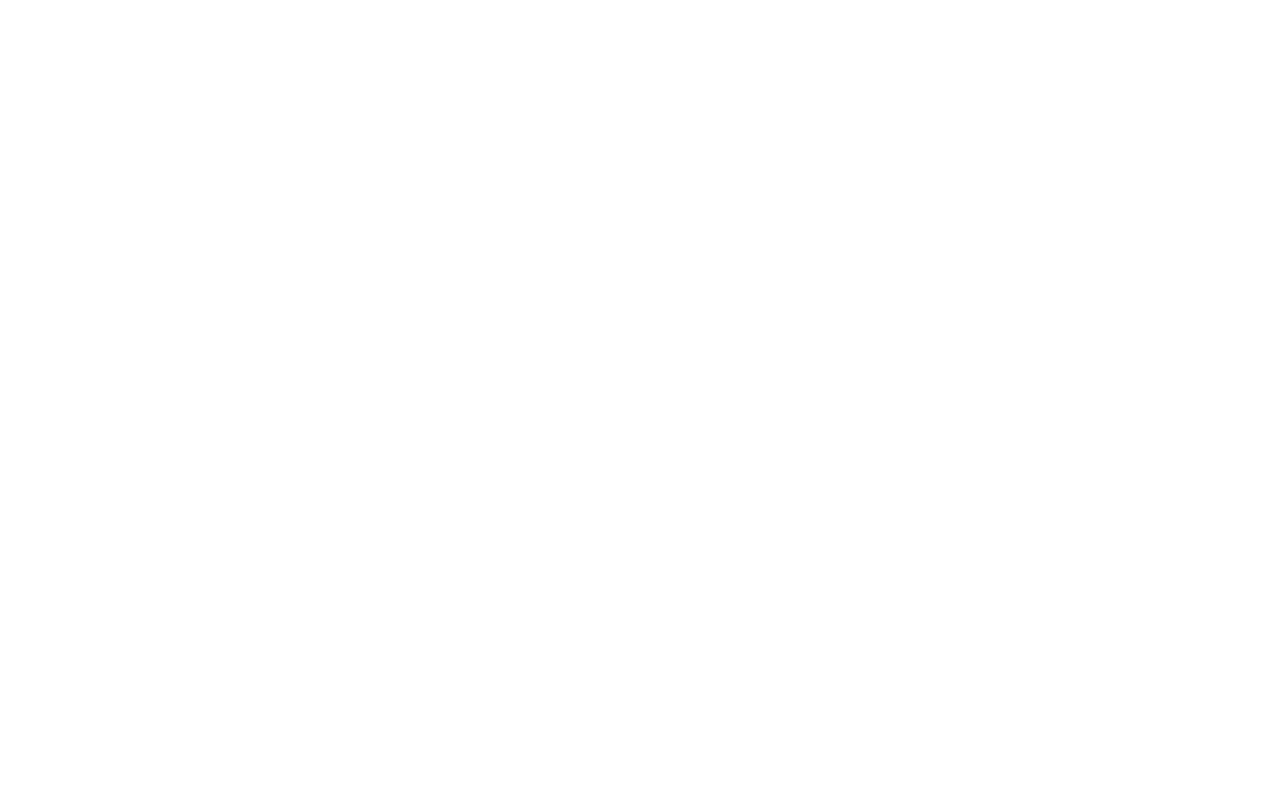
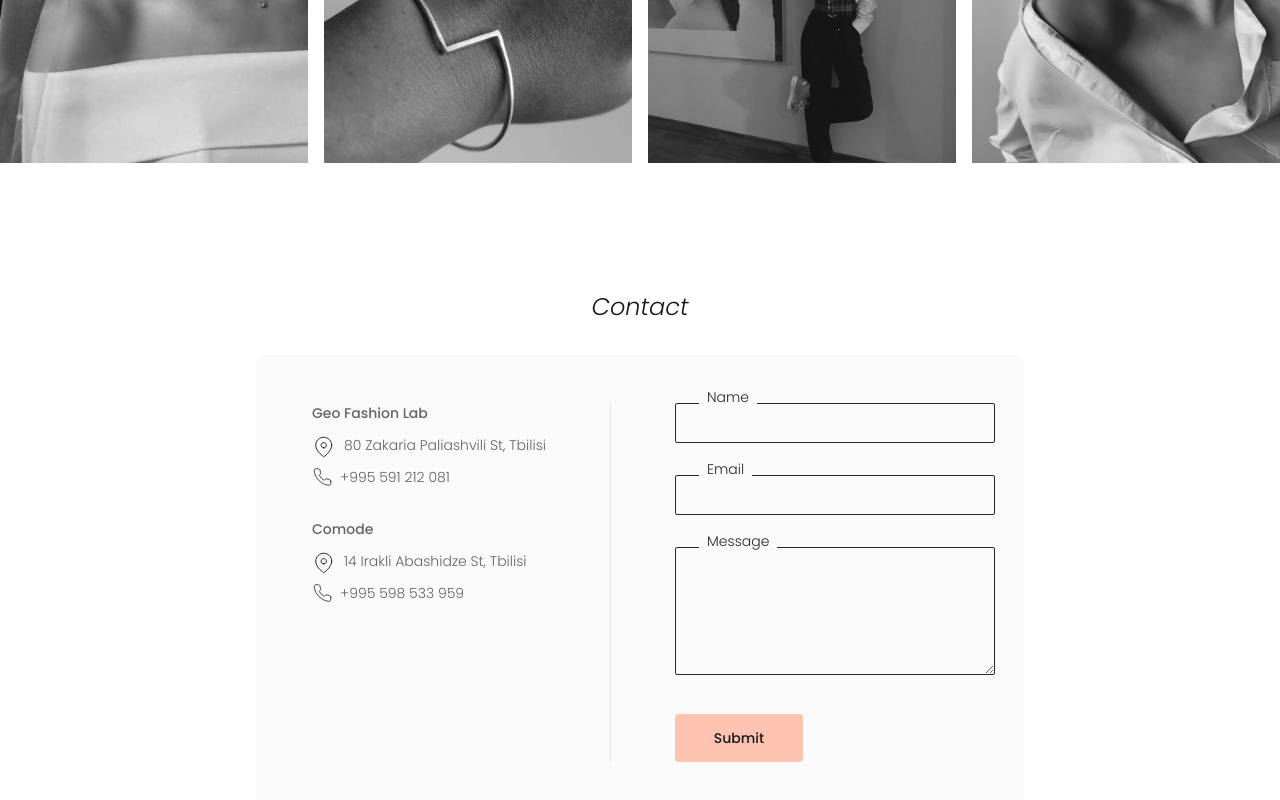
Before and after one commit to Alsandre/Marikone, a Next.js app: page / in a window 1280 px wide. Shown: the part 3320-4120 px from the top of the page. Before the commit the page ends 1163 px from the top, so only its background shows below. Built offline with nearby package versions, Linux system fonts and the light colour scheme.

Commit message:
fix(layout): contact section cleanup

```diff
--- a/components/ContactSection.tsx
+++ b/components/ContactSection.tsx
@@ -3,11 +3,13 @@
 import { StoreInfo } from "./StoreInfo";
 import { TextInput } from "./TextInput";
 import { Text } from "./Text";
+import { usePlatform } from "../hooks/usePlatform";
 
 const URL =
   "https://script.google.com/macros/s/AKfycbyWA81iY-k9_UAx78vEvaMEwJEtXcpJuiqr1lh3RmvRHauPZjP7XXpl7ReJPkMT5Ujo1w/exec";
 
 export const ContactSection = () => {
+  const isMobile = usePlatform();
   const [name, setName] = useState("");
   const [email, setEmail] = useState("");
   const [message, setMessage] = useState("");
@@ -43,10 +45,10 @@
 
   return (
     <div id='contact-form' className="flex flex-col items-center">
-    <Text variant='title' className='text-dark-200 text-2xl italic font-extralight'>Contact</Text>
+    {!isMobile ? <Text variant='title' className='text-dark-200'>Contact</Text> : <Text variant='title' className='text-dark-200'>Stores</Text>}
 
-      <div className="bg-section md:w-1/2 md:min-w-[768px] w-screen rounded-lg mt-8 flex md:flex-row justify-around flex-col-reverse py-12 md:px-14">
-        <div className="flex md:border-r basis-[45%] bg-section md:bg-transparent border-dark-100 border-opacity-10 flex-col md:pr-12 md:items-start  mt-24 md:mt-0 md:w-fit">
+      <div className="md:bg-section md:w-1/2 md:min-w-[768px] w-screen rounded-lg mt-8 flex md:flex-row justify-around flex-col md:py-12 md:px-14">
+        <div className=" bg-section border-dark-100 md:border-r border-opacity-10 flex basis-[45%] flex-col pt-12 pb-4 md:pt-0 md:pr-12 md:items-start md:mt-0 md:w-fit">
           <StoreInfo
             title="Geo Fashion Lab"
             address="80 Zakaria Paliashvili St, Tbilisi"
@@ -60,7 +62,8 @@
           />
         </div>
 
-        <div className="flex basis-[55%] pl-16 flex-col items-center justify-center">
+        {isMobile && <Text variant='title' className='text-dark-200 text-center mt-24 mb-9'>Contact</Text>}
+        <div className="flex basis-[55%] md:pl-16 flex-col items-center justify-center">
           <TextInput
             label="Name"
             className="mb-8"
@@ -81,7 +84,7 @@
             value={message}
           />
 
-          <div className="md:self-start self-center w-screen md:w-auto flex flex-col md:block">
+          <div className="md:self-start self-center w-full md:w-auto flex flex-col md:block">
             <button
               className="w-32 h-12 bg-accent-200 rounded md:self-start self-center hover:bg-accent-100"
               onClick={sendEmail}
--- a/components/StoreInfo.tsx
+++ b/components/StoreInfo.tsx
@@ -9,7 +9,7 @@
 }: Record<string, string>) => {
   return (
     <>
-      <div className="text-body flex flex-col items-start mb-8">
+      <div className="text-body flex flex-col items-start mb-8 w-fit mx-auto min-w-[250px]">
         <Text variant="label" className="mb-2">{title}</Text>
 
         <div className="flex flex-col pt-1">
--- a/pages/index.tsx
+++ b/pages/index.tsx
@@ -10,11 +10,11 @@
 export default function Home() {
   return (
     <Screen>
-      {/* <HeroSection /> */}
-      {/* <AboutSection /> */}
+      <HeroSection />
+      <AboutSection />
       <PopularSection />
-      {/* <TrendSection /> */}
-      {/* <ContactSection /> */}
+      <TrendSection />
+      <ContactSection />
     </Screen>
   );
 }
```
